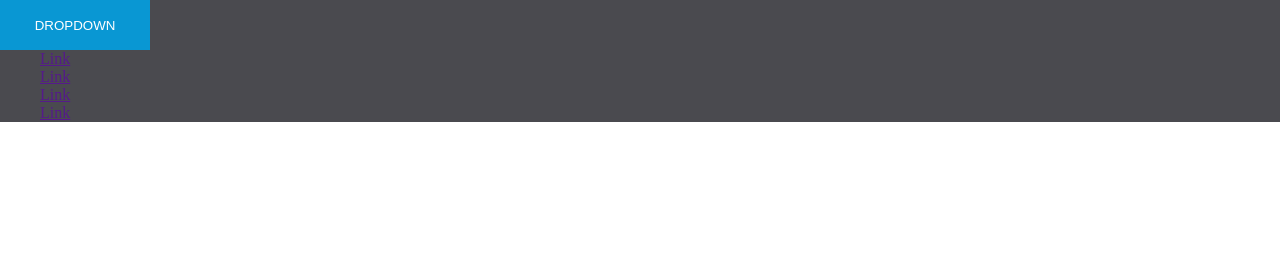
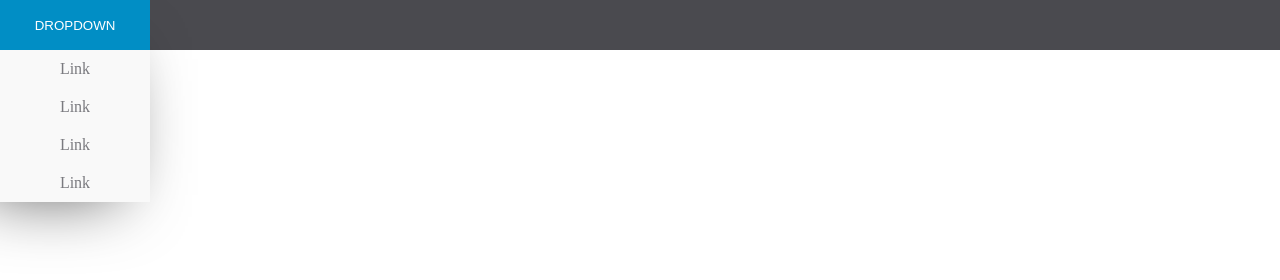
Before and after one commit to light1982/dropdown-menu, a plain HTML site: page index.html in a window 1280 px wide. Drawn offline with Linux system fonts and the light colour scheme.

Commit message:
finished menu

```diff
--- a/index.html
+++ b/index.html
@@ -9,6 +9,7 @@
 </head>
 <body>
     <nav class="navDefault">
+       <div class="dropdown">
            <button>Dropdown</button>
 
                <ul class="dropdownMenu">
@@ -17,6 +18,7 @@
                    <li class="dropdownItem"><a href="" class="dropdownLink">Link</a></li>
                    <li class="dropdownItem"><a href="" class="dropdownLink">Link</a></li>
                </ul>
+           </div>
     </nav>
 </body>
 </html>
--- a/main.css
+++ b/main.css
@@ -19,4 +19,42 @@ button {
 .dropdownMenu {
     list-style: none;
     margin:0;
+    position: absolute;
+    left: 0;
+    right: 0;
+    top: 50;
+    z-index: -1;
+    width: 150px;
+    padding: 0;
+    text-align: center;
+    box-shadow: -23px 1px 66px -8px rgba(0,0,0,0.69);
+    transform: translateY(-100%);
+    transition: transform .5s ease-in-out;
+
 }
+
+.dropdownLink {
+    text-decoration: none;
+    display: block;
+    background-color: #f9f9f9;
+    color: #7a7a7f;
+    padding: 10px 5px;
+    transition: background-color .5s ease-in-out, color .5s ease-in-out;
+}
+
+.dropdownLink:hover {
+    color: #f9f9f9;
+    background-color: #7a7a7f;
+}
+.dropdown {
+    width:150px;
+    position: relative;
+}
+
+.dropdown:hover button {
+    background-color: #018ec5;
+}
+
+.dropdown:hover .dropdownMenu {
+    transform: translateY(0)
+}
```
Lines whose indentation alone changed are shown as unchanged.
